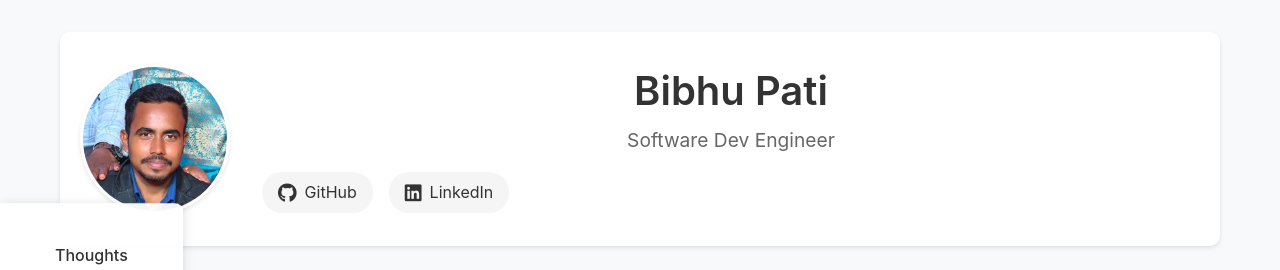
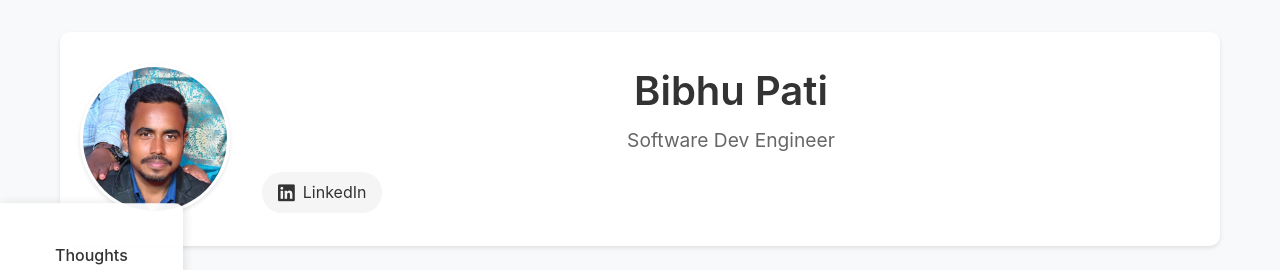
Before and after one commit to bibhudhendra/my-website, a React (Create React App) app: page / in a window 1280 px wide. Shown: the top 270 px of the page. Built offline with nearby package versions, Linux system fonts and the light colour scheme.

Commit message:
Remove github link

```diff
--- a/src/components/Header.js
+++ b/src/components/Header.js
@@ -4,7 +4,7 @@ import './Header.css';
 
 const Header = () => {
   const socialLinks = [
-    { name: 'GitHub', url: 'https://github.com/bibhudhendra', icon: 'fab fa-github' },
+    // { name: 'GitHub', url: 'https://github.com/bibhudhendra', icon: 'fab fa-github' },
     { name: 'LinkedIn', url: 'https://www.linkedin.com/in/bibhu-pati-b05a0b150/', icon: 'fab fa-linkedin' }
   ];
 
```
